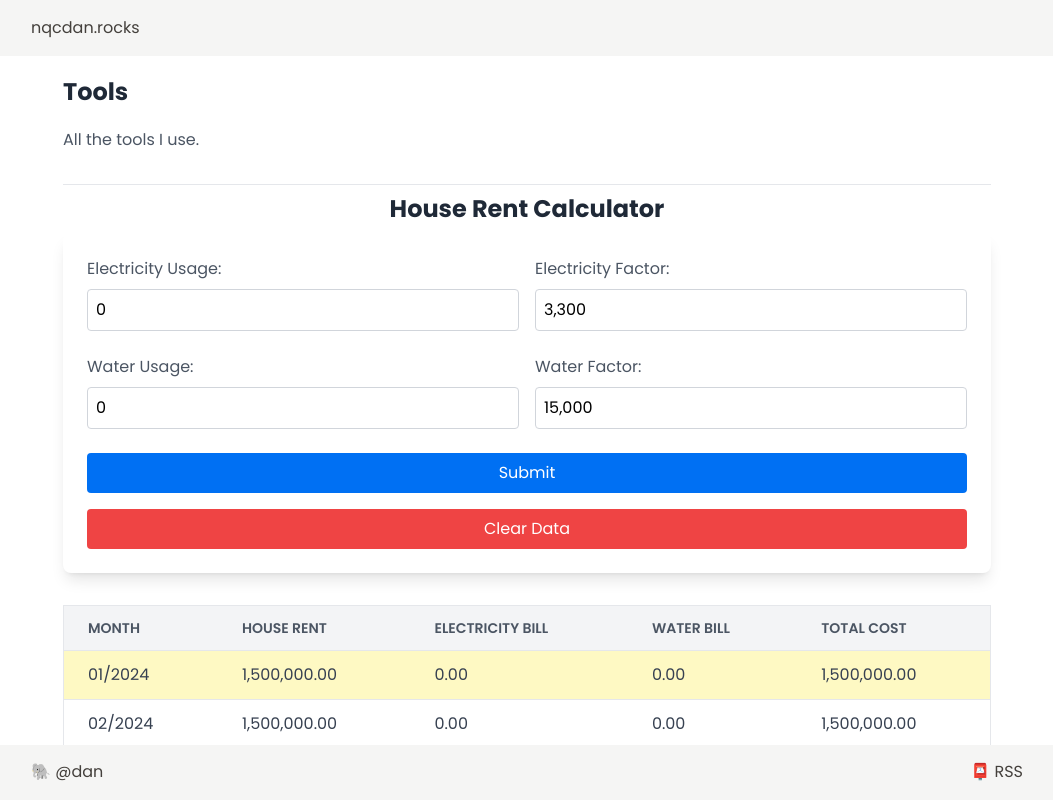
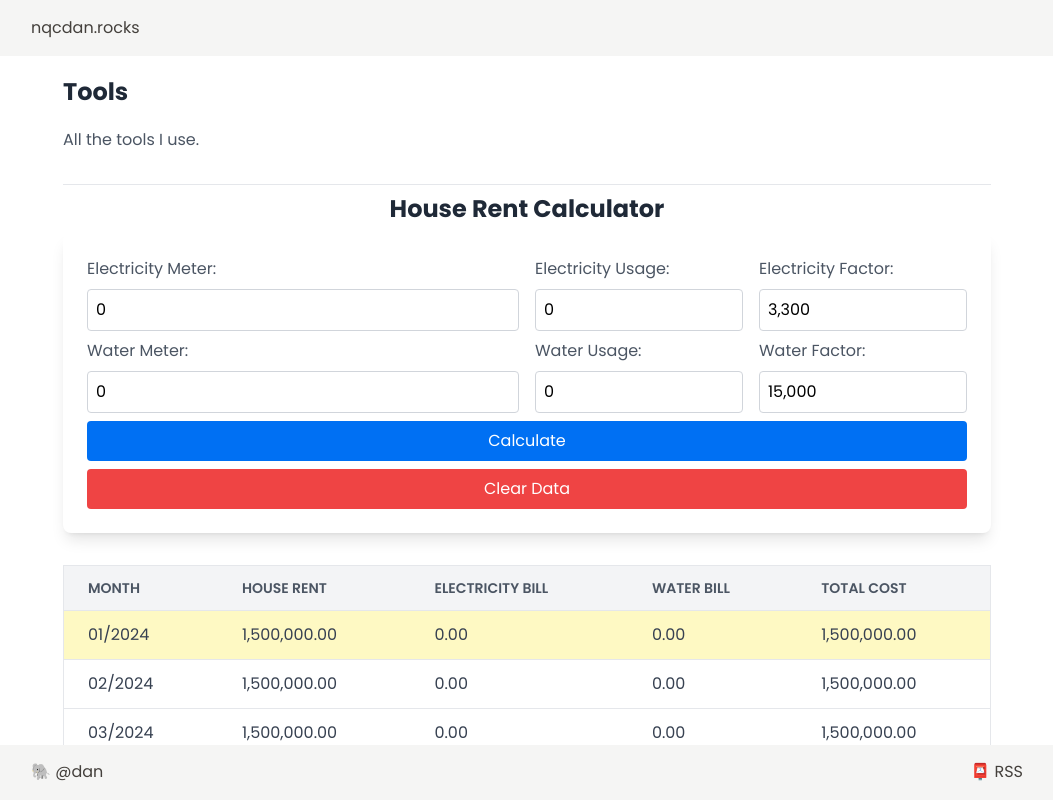
Before and after one commit to ngcdan/everyday, a Next.js app: page /tools in a window 1280 px wide. Shown: the whole page, without its empty margins (113-1166 px from the left). Built offline with nearby package versions, Linux system fonts and the light colour scheme.

Commit message:
update code

```diff
--- a/app/tools/HouseCalculator.tsx
+++ b/app/tools/HouseCalculator.tsx
@@ -12,14 +12,17 @@ interface MonthData {
   electricityFactor: number;
   waterUsage: number;
   waterFactor: number;
+  electricityOdometer: number;
+  waterOdometer: number;
 }
 
 interface State {
   electricityUsage: number;
   electricityFactor: number;
+  electricityOdometer: number;
   waterUsage: number;
   waterFactor: number;
-
+  waterOdometer: number;
   submitted: boolean;
   monthsData: MonthData[];
 }
@@ -32,7 +35,9 @@ export class HouseCalculator extends React.Component<{}, State> {
       month: new Date(currentYear, i).toLocaleString('default', { month: '2-digit', year: 'numeric' }),
       rent: 1500000, // Fixed house rent
       electricity: 0,
+      electricityOdometer: 6252,
       water: 0,
+      waterOdometer: 587,
       total: 1500000,
       electricityUsage: 0,
       electricityFactor: 3300,
@@ -42,6 +47,8 @@ export class HouseCalculator extends React.Component<{}, State> {
 
     this.state = {
       electricityUsage: 0,
+      electricityOdometer: 0,
+      waterOdometer: 0,
       waterUsage: 0,
       electricityFactor: 3300,
       waterFactor: 15000,
@@ -69,8 +76,26 @@ export class HouseCalculator extends React.Component<{}, State> {
     this.setState({ electricityUsage: Number(event.target.value) });
   };
 
+  handleElectricityMeterChange = (event: ChangeEvent<HTMLInputElement>) => {
+    let value = Number(event.target.value);
+    let previousMonthData = this.getPreviousMonthData();
+    if (previousMonthData) {
+      let electricityUsage = Number(event.target.value) - previousMonthData.electricityOdometer;
+      this.setState({ electricityUsage: electricityUsage, electricityOdometer: value });
+    }
+  };
+
   handleWaterChange = (event: ChangeEvent<HTMLInputElement>) => {
     this.setState({ waterUsage: Number(event.target.value) });
+  };
+
+  handleWaterMeterChange = (event: ChangeEvent<HTMLInputElement>) => {
+    let value = Number(event.target.value);
+    let previousMonthData = this.getPreviousMonthData();
+    if (previousMonthData) {
+      let waterUsage = value - previousMonthData.waterOdometer;
+      this.setState({ waterOdometer: value, waterUsage: waterUsage });
+    }
   };
 
   handleElectricityFactorChange = (event: ChangeEvent<HTMLInputElement>) => {
@@ -115,7 +140,9 @@ export class HouseCalculator extends React.Component<{}, State> {
       month: new Date(currentYear, i).toLocaleString('default', { month: '2-digit', year: 'numeric' }),
       rent: 1500000, // Fixed house rent
       electricity: 0,
+      electricityOdometer: 6252,
       water: 0,
+      waterOdometer: 587,
       total: 1500000,
       electricityUsage: 0,
       electricityFactor: 3300,
@@ -133,6 +160,28 @@ export class HouseCalculator extends React.Component<{}, State> {
     return value.toLocaleString('en-US', { maximumFractionDigits: 0 });
   };
 
+  getPreviousMonth() {
+    const now = new Date();
+    const previousMonth = new Date(now.getFullYear(), now.getMonth() - 1, 1);
+    return previousMonth;
+  }
+
+  getMonthString(date: Date) {
+    const month = date.getMonth() + 1; // Months are zero-based
+    const year = date.getFullYear();
+    return `${month < 10 ? '0' : ''}${month}/${year}`;
+  }
+
+  getPreviousMonthData() {
+    const previousMonth = this.getMonthString(this.getPreviousMonth());
+    const previousMonthData = this.state.monthsData.find(data => data.month === previousMonth);
+    return previousMonthData || {
+      month: previousMonth,
+      rent: 0, electricity: 0,
+      water: 0, total: 0, electricityOdometer: 0, waterOdometer: 0
+    };
+  }
+
   render() {
     const currentMonth = new Date().getMonth();
 
@@ -140,41 +189,61 @@ export class HouseCalculator extends React.Component<{}, State> {
       <div className='container border-t border-gray-200'>
         <h2 className='text-center text-2xl font-bold text-gray-800 my-2'>House Rent Calculator</h2>
         <form onSubmit={this.handleSubmit} className='bg-white p-6 rounded-lg shadow-lg'>
-          <div className='mb-4 columns-2'>
-            <label className='block mb-2 text-gray-600'>Electricity Usage:</label>
+          <div className="grid grid-cols-4 gap-4">
+            <div className="col-span-2">
+              <label className='block mb-2 text-gray-600'>Electricity Meter:</label>
               <input
                 type='number'
+                value={this.state.electricityOdometer}
+                onChange={this.handleElectricityMeterChange}
+                className='w-full p-2 border border-gray-300 rounded mb-2' />
+            </div>
+            <div>
+              <label className='block mb-2 text-gray-600'>Electricity Usage:</label>
+              <input type='number'
                 value={this.state.electricityUsage}
                 onChange={this.handleElectricityChange}
-              className='w-full p-2 border border-gray-300 rounded mb-2'
-            />
+                className='w-full p-2 border border-gray-300 rounded mb-2' />
+            </div>
+            <div>
               <label className='block mb-2 text-gray-600'>Electricity Factor:</label>
-            <input
-              type='text'
+              <input type='text'
                 value={this.formatFactor(this.state.electricityFactor)}
                 onChange={this.handleElectricityFactorChange}
-              className='w-full p-2 border border-gray-300 rounded'
-            />
+                className='w-full p-2 border border-gray-300 rounded' />
+            </div>
           </div>
 
-          <div className='mb-4 columns-2'>
+          <div className="grid grid-cols-4 gap-4">
+            <div className='col-span-2'>
+              <label className='block mb-2 text-gray-600'>Water Meter:</label>
+              <input
+                type='number'
+                value={this.state.waterOdometer}
+                onChange={this.handleWaterMeterChange}
+                className='w-full p-2 border border-gray-300 rounded mb-2' />
+            </div>
+            <div>
               <label className='block mb-2 text-gray-600'>Water Usage:</label>
               <input
                 type='number'
                 value={this.state.waterUsage}
                 onChange={this.handleWaterChange}
-              className='w-full p-2 border border-gray-300 rounded mb-2'
-            />
+                className='w-full p-2 border border-gray-300 rounded mb-2' />
+            </div>
+            <div>
               <label className='block mb-2 text-gray-600'>Water Factor:</label>
               <input
                 type='text'
                 value={this.formatFactor(this.state.waterFactor)}
                 onChange={this.handleWaterFactorChange}
-              className='w-full p-2 border border-gray-300 rounded'
-            />
+                className='w-full p-2 border border-gray-300 rounded' />
             </div>
-          <button type='submit' className='w-full px-4 py-2 bg-blue-500 text-white rounded hover:bg-blue-600'>Submit</button>
-          <button type='button' onClick={this.handleClearData} className='w-full mt-4 px-4 py-2 bg-red-500 text-white rounded hover:bg-red-600'>Clear Data</button>
+          </div>
+
+          <button type='submit' className='w-full px-4 py-2 bg-blue-500 text-white rounded hover:bg-blue-600'>Calculate</button>
+          <button type='button' onClick={this.handleClearData}
+            className='w-full mt-2 px-4 py-2 bg-red-500 text-white rounded hover:bg-red-600'>Clear Data</button>
 
         </form>
         <div className='mt-8 overflow-x-auto'>
```
Lines whose indentation alone changed are shown as unchanged.
